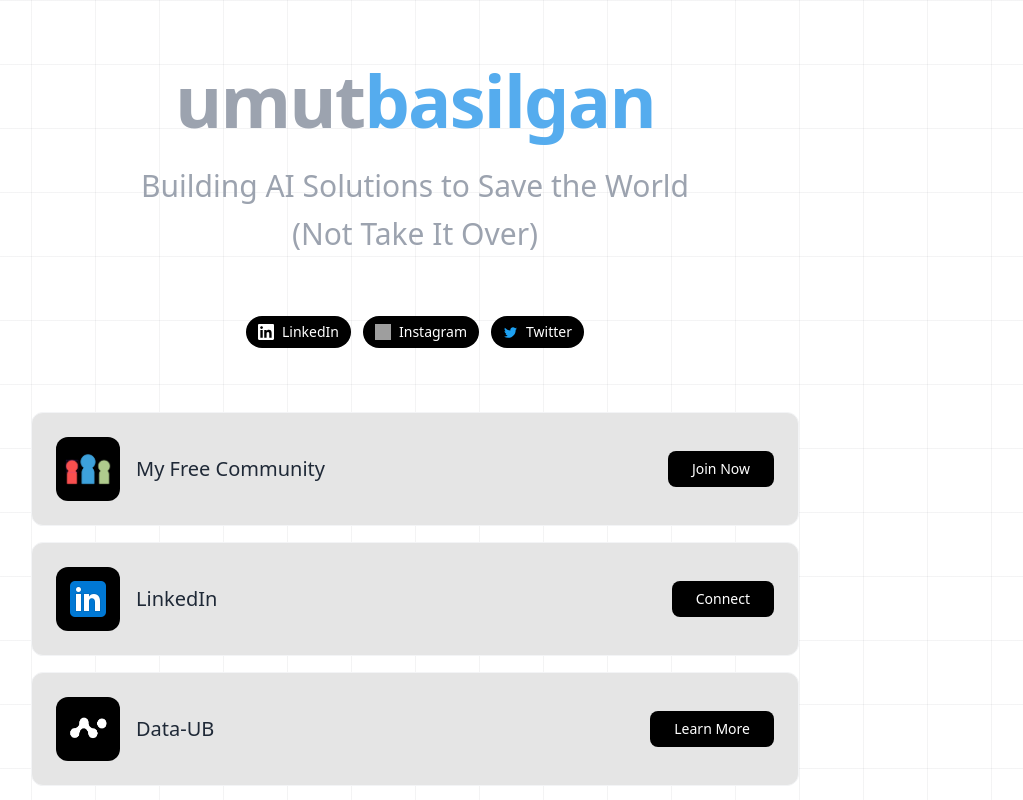
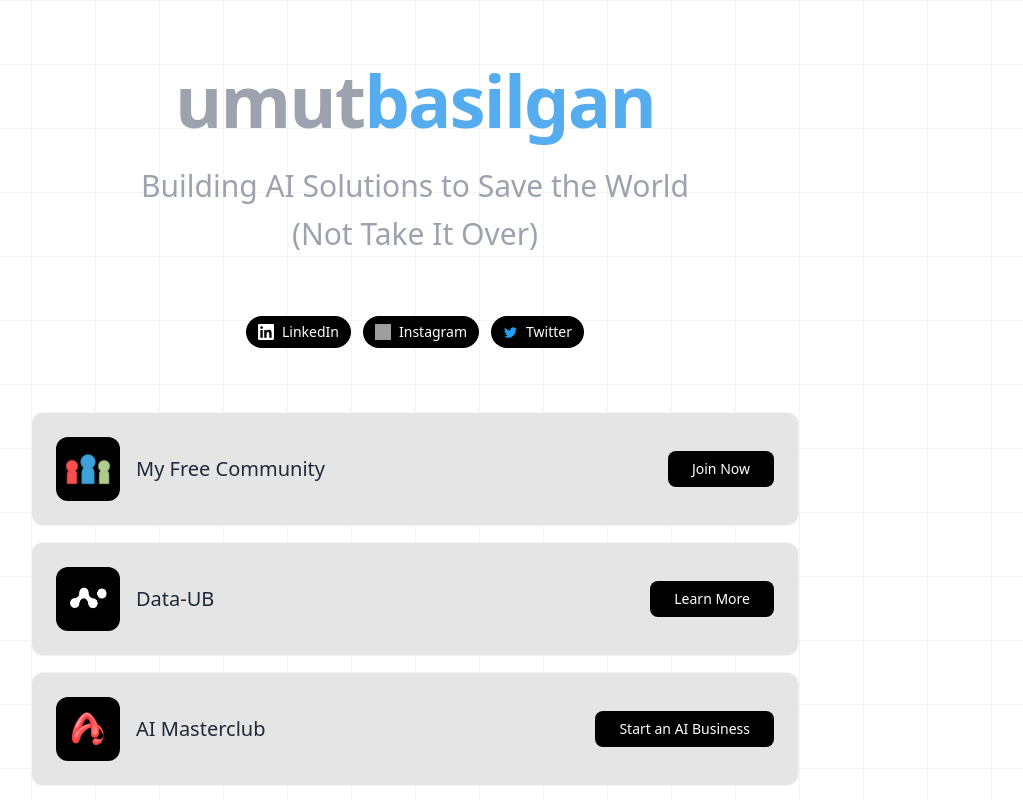
Before and after one commit to umutbsgn/umutbasilgan, a React (Vite) app: page / in a window 1280 px wide. Shown: the top 800 px of the page, without its empty margins (225-1248 px from the left). Built offline with nearby package versions, Linux system fonts and the light colour scheme; grey boxes are pictures that could not be loaded.

Commit message:
Remove LinkedIn Button
Deleted the LinkedIn button from the Initiatives component in the application.
[skip gpt_engineer]

```diff
--- a/src/components/Initiatives.tsx
+++ b/src/components/Initiatives.tsx
@@ -7,13 +7,6 @@ const Initiatives = () => {
       name: "My Free Community",
       ctaText: "Join Now",
       logoColors: "bg-black",
-    },
-    {
-      logo: "/lovable-uploads/25a8e79c-66b1-4ede-874b-42556e562c93.png",
-      name: "LinkedIn",
-      ctaText: "Connect",
-      logoColors: "bg-black",
-      url: "https://www.linkedin.com/in/umutbasilgan/"
     },
     {
       logo: "/lovable-uploads/8c1e0a24-11c3-41e6-bdca-cc80eeac6ee5.png",
```
